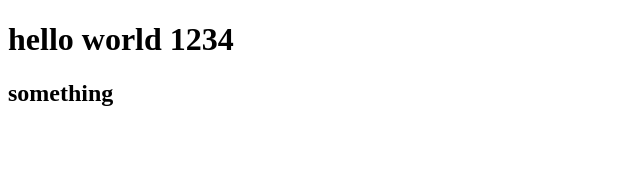
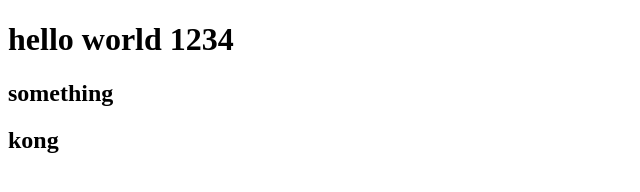
Before and after one commit to githubkong123/test, a plain HTML site: page index.html in a window 1280 px wide. Shown: the full height of the page, 0-640 px from the left. Drawn offline with Linux system fonts and the light colour scheme.

Commit message:
Update index.html

```diff
--- a/index.html
+++ b/index.html
@@ -9,6 +9,7 @@
 <body>
     <h1> hello world 1234</h1>
     <h2>something</h2>
+    <h2>kong</h2>
 
 </body>
 </html>
```
